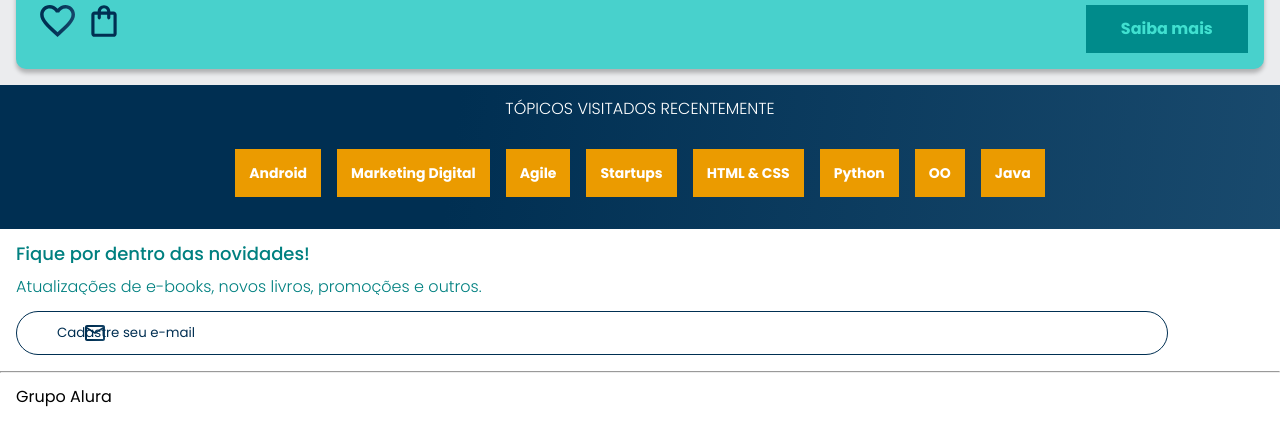
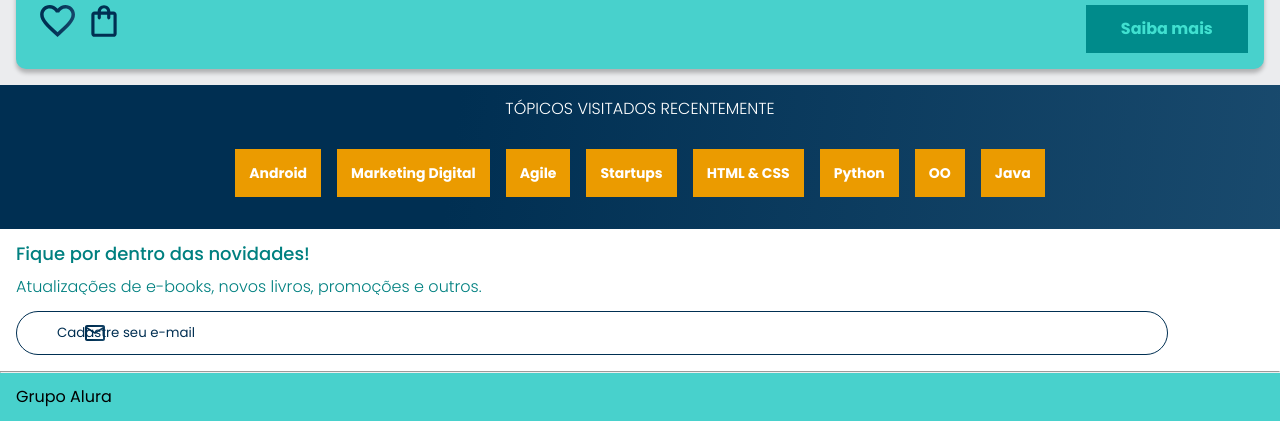
Before and after one commit to yasmindokalleu/Trab-1-4b-mimi, a plain HTML site: page index.html in a window 1280 px wide. Shown: the part 2210-2631 px from the top of the page. Drawn offline with nearby package versions, Linux system fonts and the light colour scheme.

Commit message:
Update rodapé.css

```diff
--- a/styles/rodapé.css
+++ b/styles/rodapé.css
@@ -3,6 +3,6 @@ hr {
 }
 
 .rodapé {
-    background-color: var(--branco);
+    background-color:#48D1CC;
     padding: 1em;
 }
```
